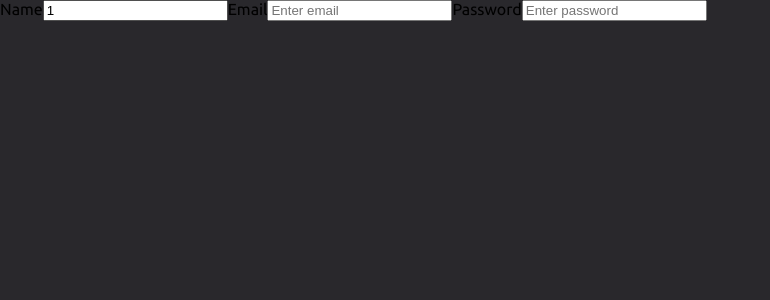
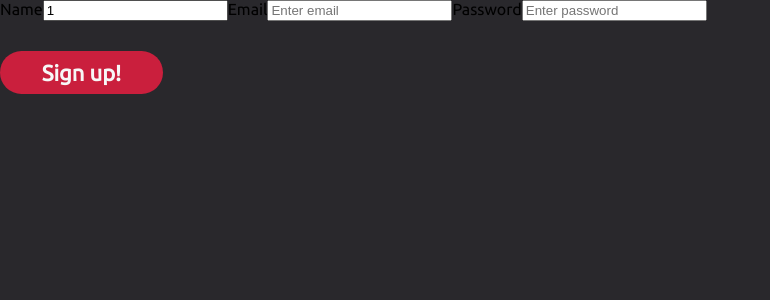
Before and after one commit to rbabaci1/Anywhere-Fitness, a React (Create React App) app in the folder anywhere-fitness/: page /accountType/1/signUp in a window 1280 px wide. Shown: the top 300 px of the page, without its empty margins (0-770 px from the left). Built offline with nearby package versions, Linux system fonts and the light colour scheme.

Commit message:
render a Sign up button at the bottom of the form

```diff
--- a/anywhere-fitness/src/Pages/SignUpPage/SignUpPage.js
+++ b/anywhere-fitness/src/Pages/SignUpPage/SignUpPage.js
@@ -27,7 +27,9 @@ function SignUpPage({ match }) {
           <Field type='password' name='password' placeholder='Enter password' />
         </label>
 
-        <div></div>
+        <div>
+          <Button textContent='Sign up!' />
+        </div>
       </Form>
     </div>
   );
```
